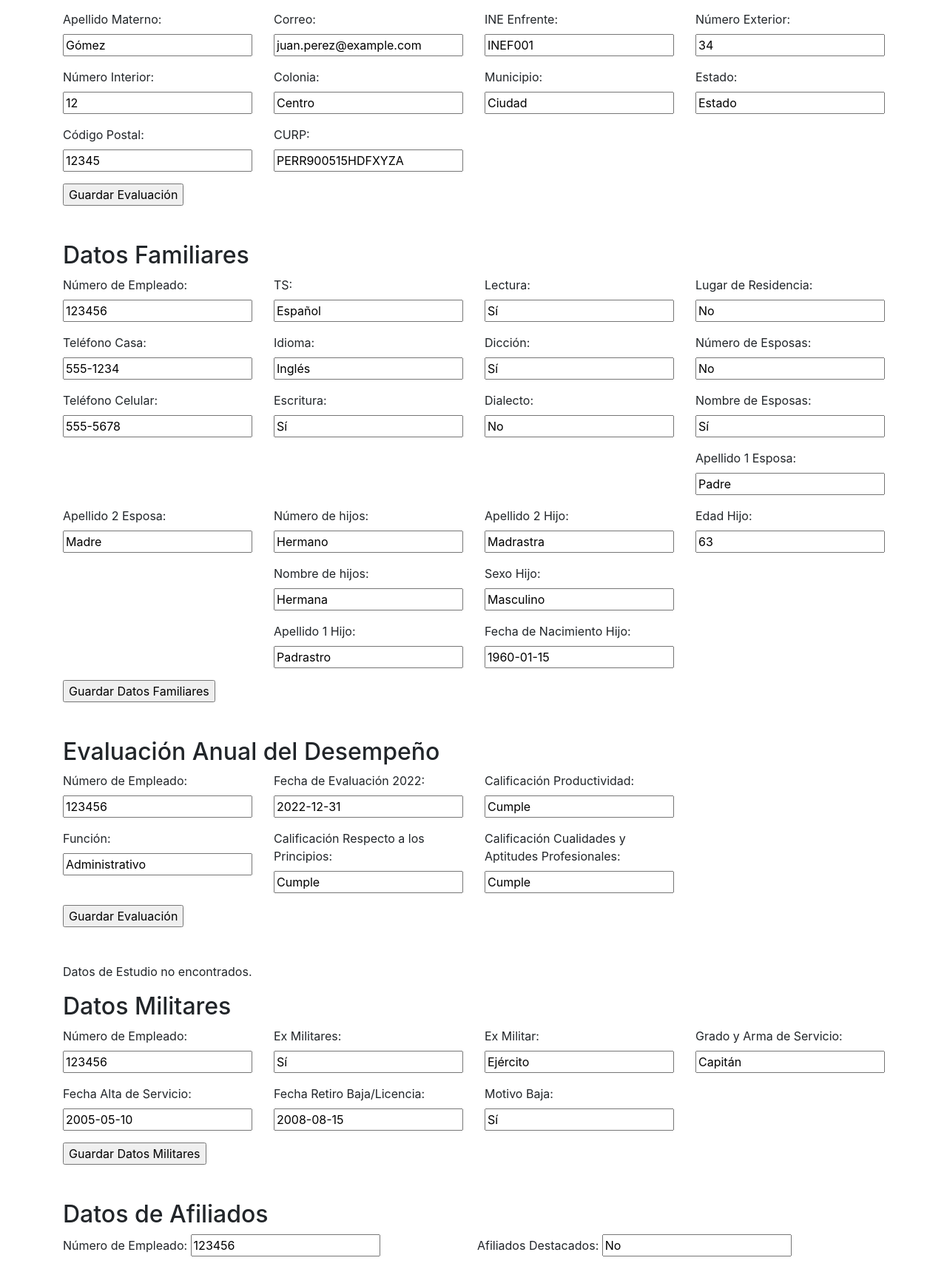
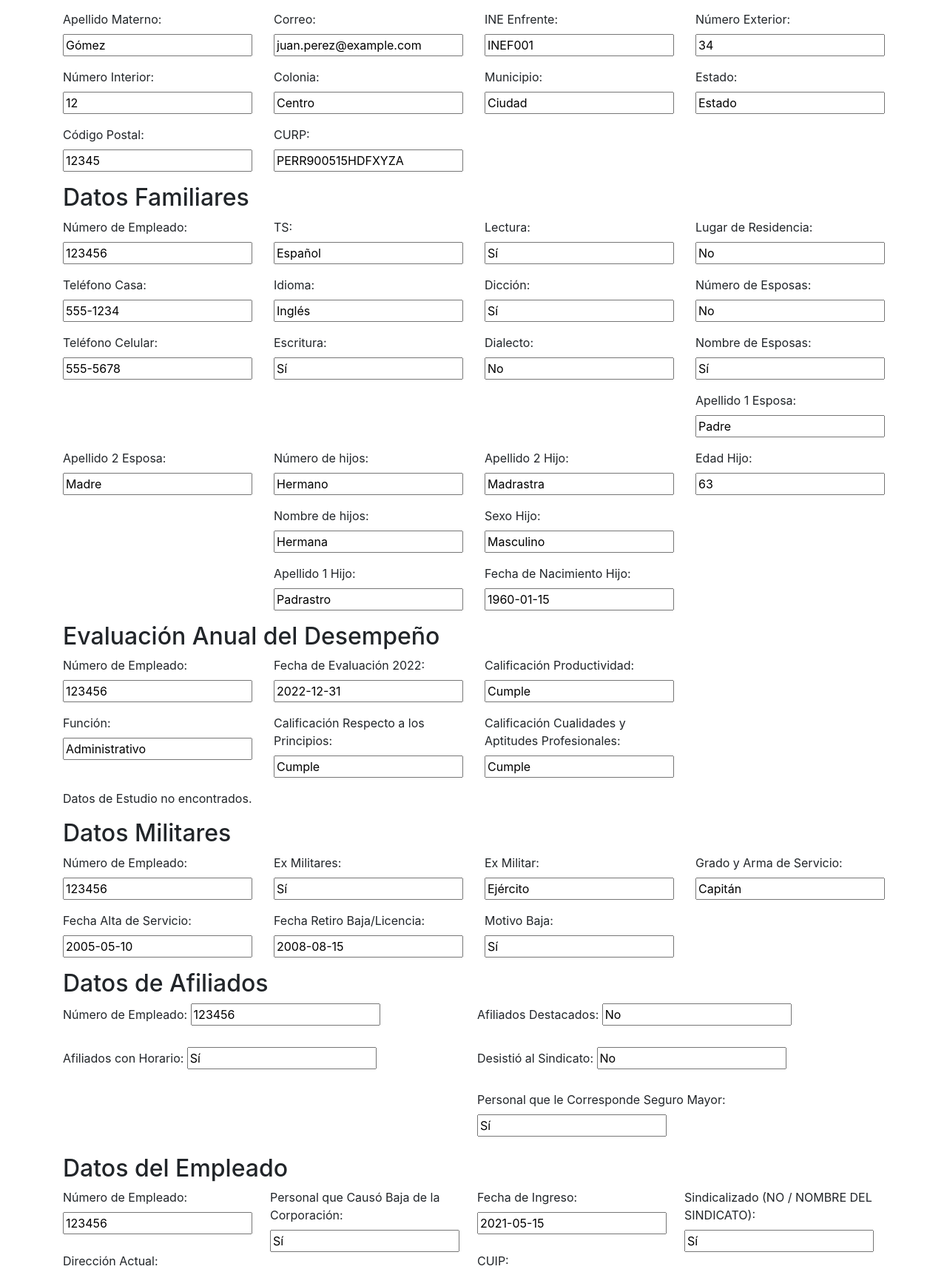
Before and after one commit to RobCastillo11/C-digo, a PHP site: page /PS/consultar.php?NO_EMPLEADO=123456 in a window 1280 px wide. Shown: the part 322-2041 px from the top of the page at 74% size. Run offline with PHP 8.4, Linux system fonts and the light colour scheme; data comes from the database, SQL or seed files in the repository; data that the repository does not hold is empty.

Commit message:
modified:   Bob/PS/js/consulta.js 	modified:   Bob/PS/php/consultar.php

```diff
--- a/Bob/PS/php/consultar.php
+++ b/Bob/PS/php/consultar.php
@@ -190,8 +190,6 @@
                 </div>
             </div>
         </div>
-     <!-- Botón de guardar Evaluación -->
-     <input type="submit" name="guardar" value="Guardar Evaluación"><br><br><br>
     </form>
 </section>
             <?php
@@ -361,8 +359,6 @@
             </div>
         </div>
 
-        <!-- Botón de guardar Datos Familiares -->
-        <input type="submit" name="guardar" value="Guardar Datos Familiares"><br><br><br>
     </form>
 </section>
 
@@ -443,8 +439,6 @@
             </div>
         </div>
 
-        <!-- Botón de guardar Evaluación -->
-        <input type="submit" name="guardar" value="Guardar Evaluación"><br><br><br>
     </form>
 </section>
             <?php
@@ -604,8 +598,6 @@
             </div>
         </div>
 
-        <!-- Botón de guardar Datos de Estudio -->
-        <input type="submit" name="guardar" value="Guardar Datos de Estudio"><br><br><br>
     </form>
 </section>
 
@@ -700,9 +692,6 @@
                 </div>
             </div>
         </div>
-
-        <!-- Botón de guardar Datos Militares -->
-        <input type="submit" name="guardar" value="Guardar Datos Militares"><br><br><br>
     </form>
 </section>
             <?php
@@ -1614,7 +1603,9 @@
         </div>
 
         <!-- Botón de guardar CONSIDERACIONES -->
-        <input type="submit" name="guardar" value="Guardar Observaciones" class="custom-button"><br><br><br>
+        <input type="submit" name="guardar" value="Guardar Observaciones" class="custom-button">
+        <!-- Botón de guardar CONSIDERACIONES -->
+        <input type="submit" name="pdf" value="Generar PDF" class="custom-button"><br><br><br>
            <!-- Botón "Cerrar" -->
     <a href="pag1.php" class="btn btn-primary">Cerrar</a>
     </div>
```
Also changed, not shown: Bob/PS/js/consulta.js (+0 -13 lines).
